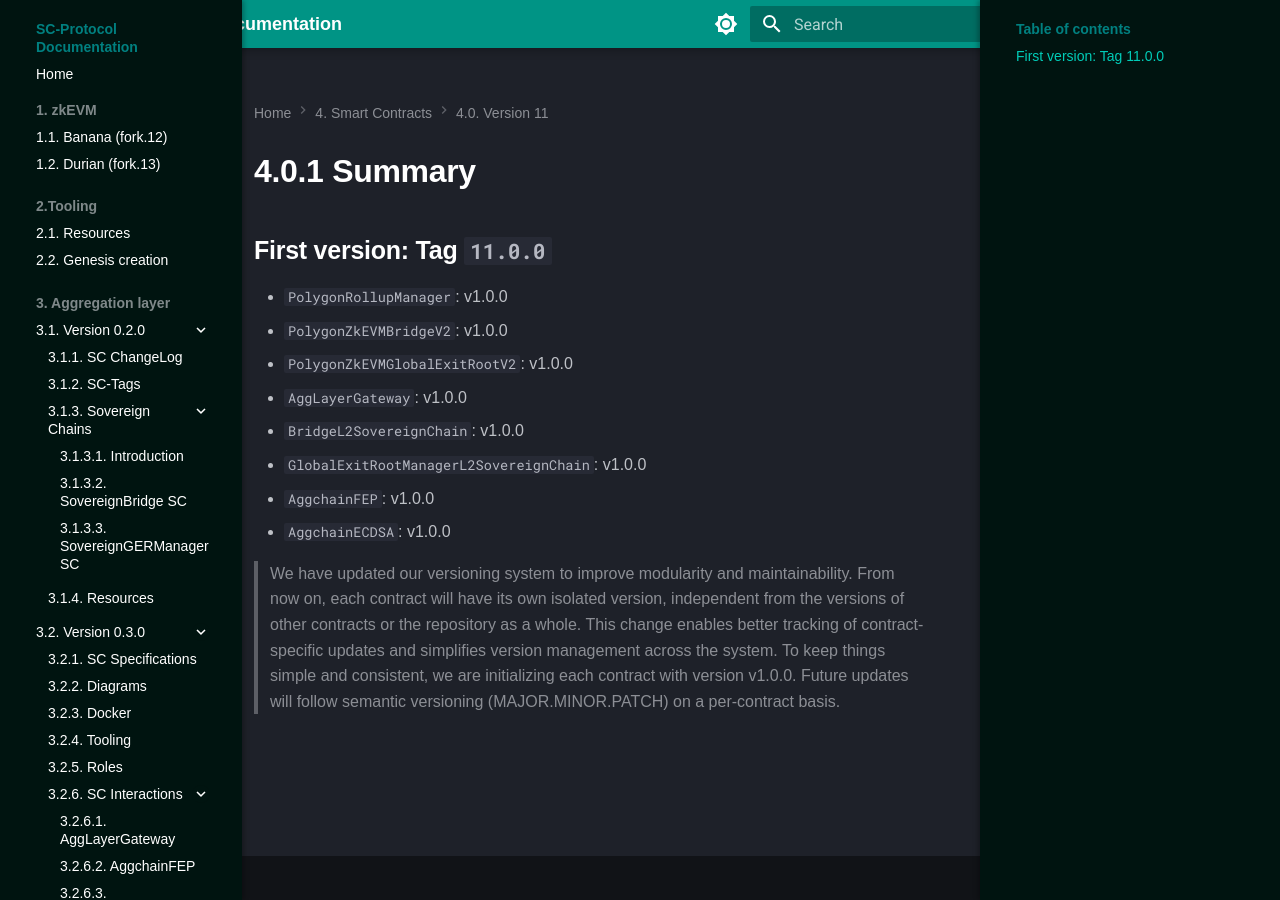
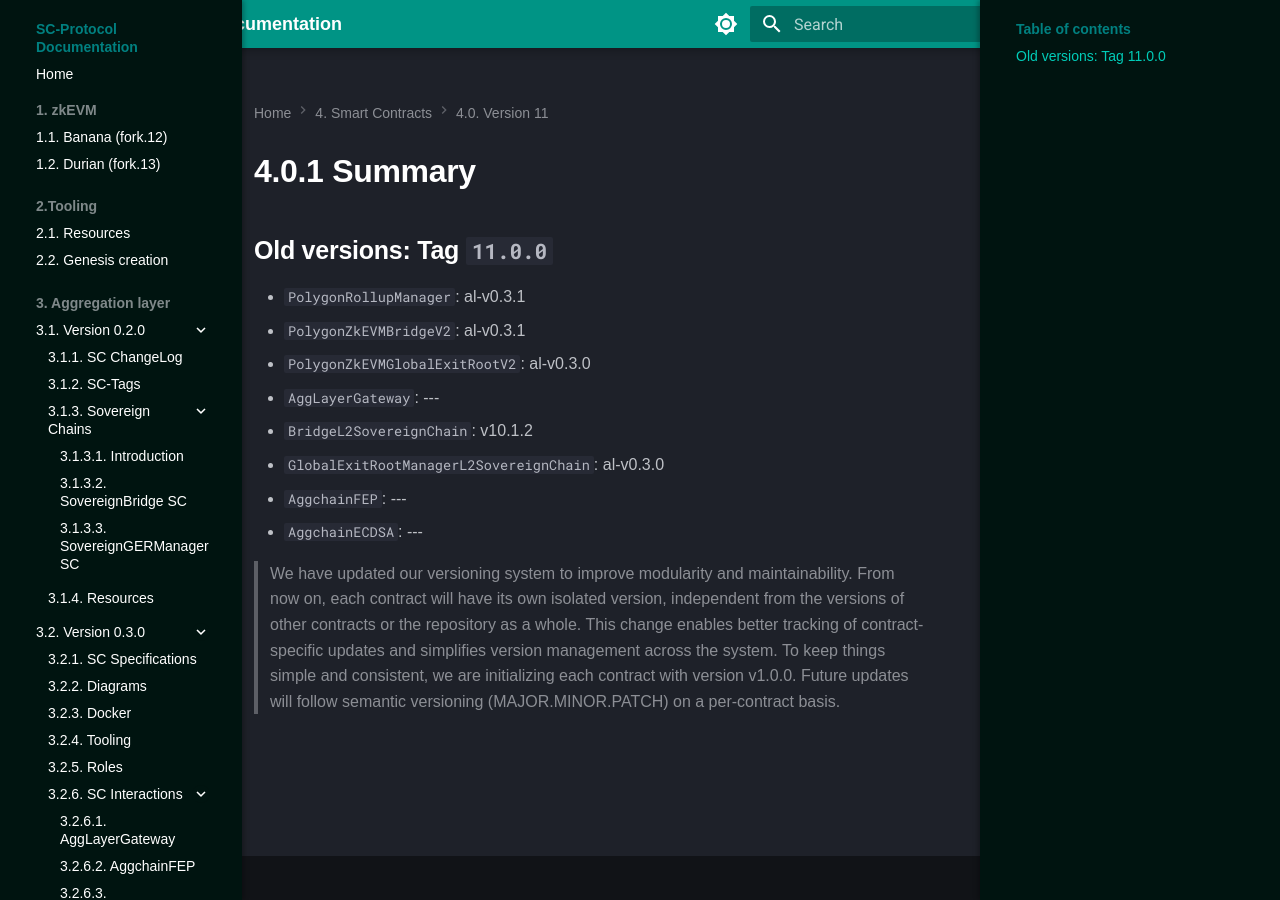
Before and after one commit to agglayer/protocol-team-docs, an MkDocs documentation site: the page built from docs/smart-contracts/v11/versions-tag11.md, in a window 1280 px wide. Built offline with MkDocs 1.6.1 and Material for MkDocs 9.7.7, drawn with Linux system fonts in a browser that asks for light colours; comment, search, counter and statistics services are not loaded.

Commit message:
update versions v12

```diff
--- a/docs/smart-contracts/v11/versions-tag11.md
+++ b/docs/smart-contracts/v11/versions-tag11.md
@@ -1,12 +1,12 @@
-## First version: Tag `11.0.0`
-* `PolygonRollupManager`: v1.0.0
-* `PolygonZkEVMBridgeV2`: v1.0.0
-* `PolygonZkEVMGlobalExitRootV2`: v1.0.0
-* `AggLayerGateway`: v1.0.0
-* `BridgeL2SovereignChain`: v1.0.0
-* `GlobalExitRootManagerL2SovereignChain`: v1.0.0
-* `AggchainFEP`: v1.0.0
-* `AggchainECDSA`: v1.0.0
+## Old versions: Tag `11.0.0`
+* `PolygonRollupManager`: al-v0.3.1
+* `PolygonZkEVMBridgeV2`: al-v0.3.1
+* `PolygonZkEVMGlobalExitRootV2`: al-v0.3.0
+* `AggLayerGateway`: ---
+* `BridgeL2SovereignChain`: v10.1.2
+* `GlobalExitRootManagerL2SovereignChain`: al-v0.3.0
+* `AggchainFEP`: ---
+* `AggchainECDSA`: ---
 
 > We have updated our versioning system to improve modularity and maintainability.
 > From now on, each contract will have its own isolated version, independent from the versions of other contracts or the repository as a whole. This change enables better tracking of contract-specific updates and simplifies version management across the system.
```
Also changed, not shown: docs/smart-contracts/v12/BridgeL2SovereignChain.md (+1 -1 lines), docs/smart-contracts/v12/versions-tag12-rc0.md (added, +15 -0 lines).
